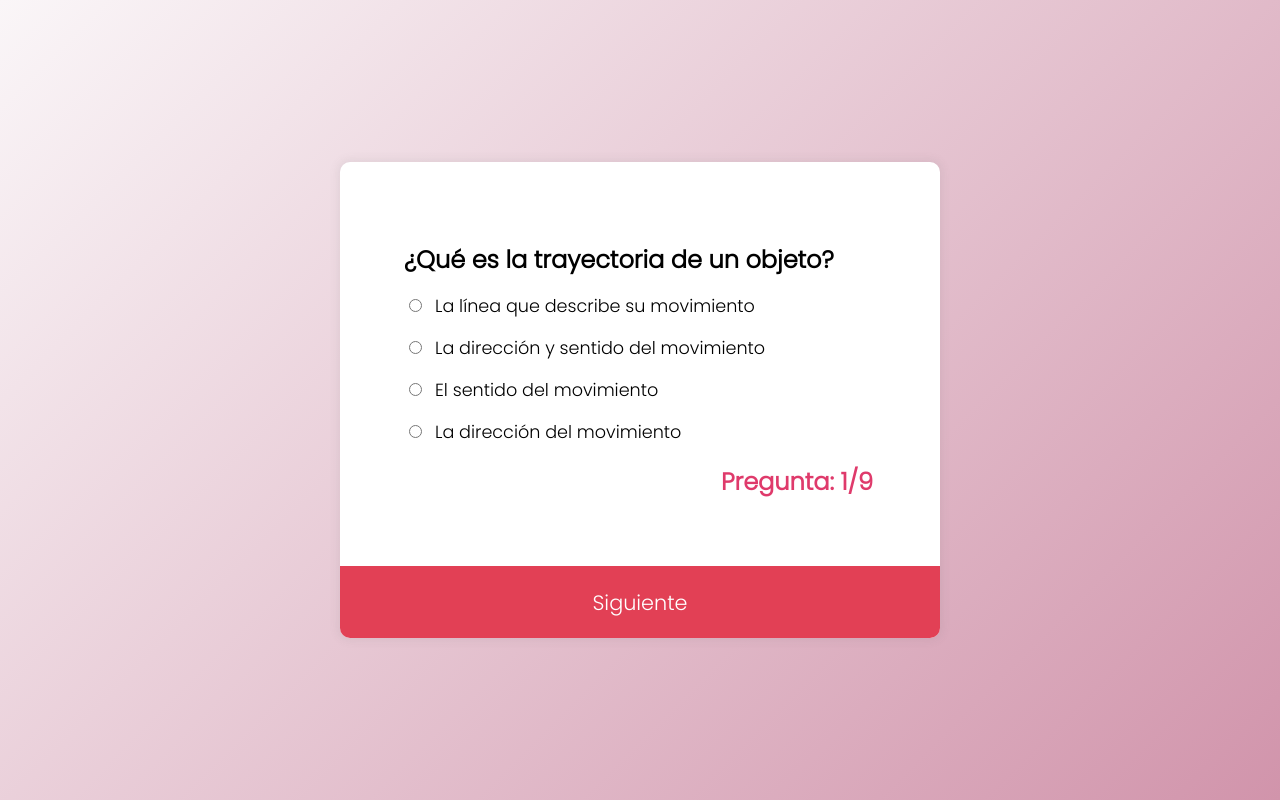
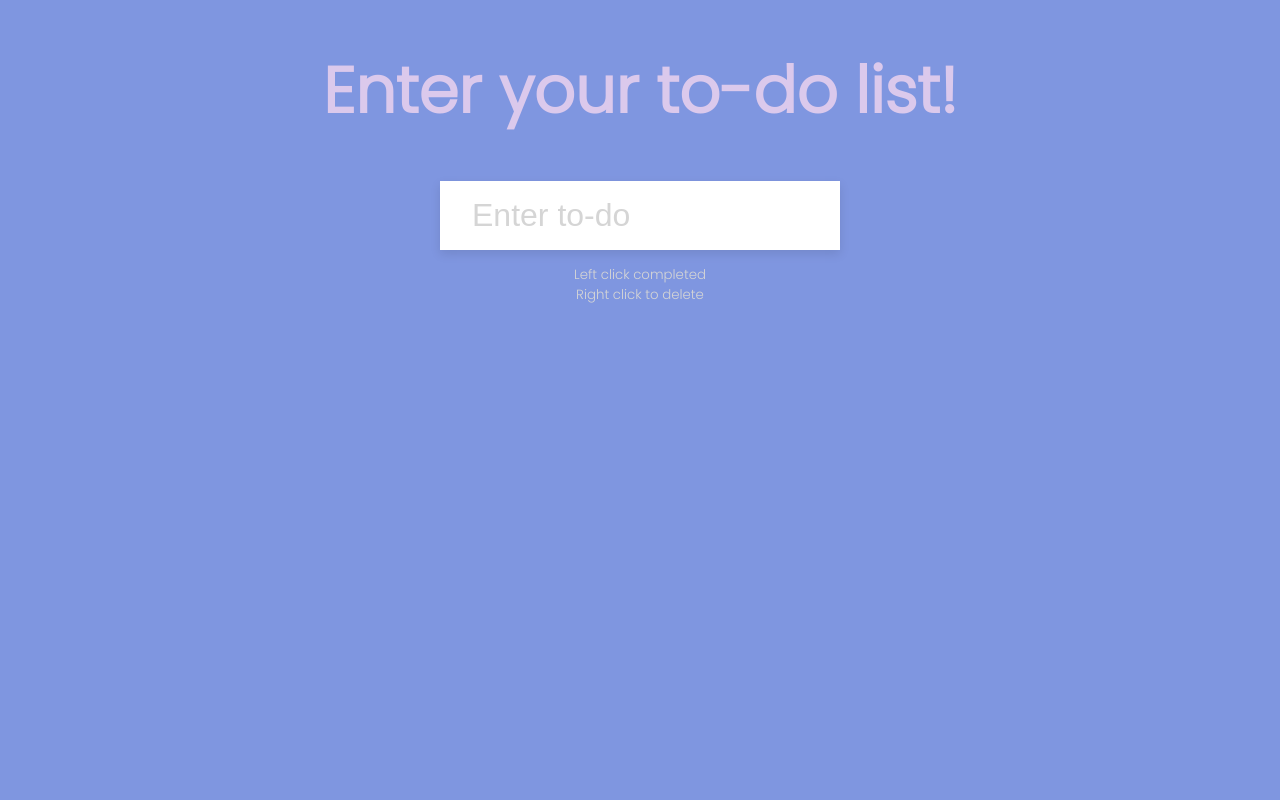
Before and after one commit to fsantoyo86/todo-list, a plain HTML site: page index.html in a window 1280 px wide. Drawn offline with Linux system fonts and the light colour scheme.

Commit message:
second commit

```diff
--- a/index.html
+++ b/index.html
@@ -4,23 +4,18 @@
     <meta charset="UTF-8">
     <meta http-equiv="X-UA-Compatible" content="IE=edge">
     <meta name="viewport" content="width=device-width, initial-scale=1.0">
-    <title>Quiz app</title>
-    <script src="script.js" defer></script>
+    <title>Todo-app</title>
+    <script src="scriptor.js" defer></script>
     <link rel="stylesheet" href="style.css">
 </head>
 <body>
-    <div class="quiz-container" id="quiz">
-        <div class="quiz-header">
-            <ul>
-                <h2 id="question">Question text</h2>
-                <li><input type="radio" id="a" name="answer" class="answer"><label id="a_text" for="a">Question</label></li>
-                <li><input type="radio" id="b" name="answer" class="answer"><label id="b_text" for="b">Question</label></li>
-                <li><input type="radio" id="c" name="answer" class="answer"><label id="c_text" for="c">Question</label></li>
-                <li><input type="radio" id="d" name="answer" class="answer"><label id="d_text" for="d">Question</label></li>
-            </ul>
-            <span id="contador" class="numero"></span>
-        </div>
-        <button id="submit">Siguiente</button>
-    </div>
+    <h1>Enter your to-do list!</h1>
+    <form id="form">
+        <input type="text" id="input" class="input" placeholder="Enter to-do" autocomplete="off">
+        <ul  class="todos" id="todos">
+        </ul>
+    </form>
+    <small>Left click completed
+    <br/>Right click to delete</small>
 </body>
 </html>
--- a/script.js
+++ /dev/null
@@ -1,142 +0,0 @@
-const quizData = [
-  {
-    question: "¿Qué es la trayectoria de un objeto?",
-    a: "La línea que describe su movimiento",
-    b: "La dirección y sentido del movimiento",
-    c: "El sentido del movimiento",
-    d: "La dirección del movimiento",
-    correct: "a",
-  },
-  {
-    question: "¿En qué unidad se mide la presión?",
-    a: "Pascales",
-    b: "Newton",
-    c: "Kg",
-    d: "m/s",
-    correct: "a",
-  },
-  {
-    question: "¿En qué unidad se mide el trabajo?",
-    a: "Pascales",
-    b: "Newton",
-    c: "Kg",
-    d: "Joule",
-    correct: "d",
-  },
-  {
-    question: "Una masa de kilogramo, ¿a qué peso equivale en newton?",
-    a: "6.3N",
-    b: "5.8N",
-    c: "7.2N",
-    d: "9.8N",
-    correct: "d",
-  },
-  {
-    question:
-      "¿Cuál de estas velocidades corresponde a los movimientos circulares?",
-    a: "Velocidad media",
-    b: "Velocidad de trayectoria",
-    c: "Velocidad angular",
-    d: "Velocidad lineal",
-    correct: "c",
-  },
-  {
-    question: "¿En qué unidad se mide la velocidad angular?",
-    a: "m/s",
-    b: "Newton",
-    c: "Rad/s",
-    d: "Km/h",
-    correct: "c",
-  },
-  {
-    question: "¿Qué es el módulo de un vector?",
-    a: "Su punto de inicio",
-    b: "La dirección en la que está orientado",
-    c: "El punto medio del vector",
-    d: "El valor de la magnitud que representa",
-    correct: "d",
-  },
-  {
-    question: "¿Cuál es el valor de la gravedad de la tierra?",
-    a: "9.8 m/s",
-    b: "9.8 m/s^2",
-    c: "10 m/s",
-    d: "10 m/s^2",
-    correct: "b",
-  },
-  {
-    question:
-      "La energía mecánica es la suma de dos energías, ¿cuáles son?",
-    a: "Energía cinética y energía hidraúlica",
-    b: "Energía cinética y energía eléctrica",
-    c: "Energía cinética y energía potencial",
-    d: "Energía cinética y energía de rozamiento",
-    correct: "c",
-  },
-];
-
-const questionEl = document.getElementById('question');
-const quiztag = document.getElementById('quiz')
-const a_text = document.getElementById('a_text');
-const b_text = document.getElementById('b_text');
-const c_text = document.getElementById('c_text');
-const d_text = document.getElementById('d_text');
-const submitBtn = document.getElementById('submit');
-
-
-let currentQuiz =0;
-let score =0;
-loadQuiz();
-
-function loadQuiz(){
-    const currentQuizData = quizData[currentQuiz];
-    questionEl.innerHTML=currentQuizData.question;
-    a_text.innerText = currentQuizData.a;
-    b_text.innerText = currentQuizData.b;
-    c_text.innerText = currentQuizData.c;
-    d_text.innerText = currentQuizData.d;
-
-    let muestra = currentQuiz +1;
-    document.getElementById('contador').innerHTML = 'Pregunta: '+muestra+'/'+quizData.length;
-}
-
-function getSelected(){
-
-    const answersEls = document.querySelectorAll('.answer');
-    let answer = undefined;
-
-    answersEls.forEach((answerEl)=>{
-        if(answerEl.checked){
-            answer = answerEl.id;
-        }
-    });
-    deselectAnswers();
-    return answer;
-}
-
-function deselectAnswers(){
-    const answersEls = document.querySelectorAll(".answer");
-    answersEls.forEach((answerEl)=>{
-        answerEl.checked = false;
-    })
-}
-
-submitBtn.addEventListener('click',()=>{
-    const answer = getSelected();
-
-    if(answer){
-        if(answer === quizData[currentQuiz].correct){
-            score++;
-        }
-        currentQuiz++;
-
-        if (currentQuiz < quizData.length) {
-          loadQuiz();
-        } else {
-            quiztag.innerHTML = `<h2 class="Result">Your score is <span>${score}/${quizData.length}</span> questions.</h2>`;
-        }
-    }
-
-
-
-});
--- /dev/null
+++ b/scriptor.js
@@ -0,0 +1,65 @@
+const form = document.getElementById('form');
+const input = document.getElementById('input');
+const todosUL = document.getElementById('todos');
+
+const todos = JSON.parse(localStorage.getItem('todos'));
+
+if(todos){
+  todos.forEach(todo=>{
+    addTodo(todo);
+
+  });
+}
+
+
+form.addEventListener('submit',(e)=>{
+  e.preventDefault();
+  addTodo();
+
+})
+
+function addTodo(todo){
+
+  let todoText = input.value;
+  if(todo){
+    todoText=todo.text;
+  }
+
+  if (todoText) {
+    const todoEl = document.createElement("li");
+    if(todo && todo.completed){
+      todoEl.classList.add('completed');
+    }
+    todoEl.innerText = todoText;
+
+    todoEl.addEventListener("click", () => {
+      todoEl.classList.toggle("completed");
+      update();
+    });
+
+    todoEl.addEventListener("contextmenu", (e) => {
+      e.preventDefault();
+      todoEl.remove();
+      update();
+    });
+    todosUL.appendChild(todoEl);
+    input.value = "";
+
+    update();
+  }
+}
+
+function update(){
+  const todosEl = document.querySelectorAll('li');
+
+  const todos=[];
+
+  todosEl.forEach(todoEl=>{
+    todos.push({
+      text: todoEl.innerText,
+      completed: todoEl.classList.contains('completed')
+    })
+  });
+
+  localStorage.setItem('todos',JSON.stringify(todos));
+}
--- a/style.css
+++ b/style.css
@@ -1,80 +1,67 @@
 @import url('https://fonts.googleapis.com/css2?family=Poppins:wght@300&display=swap');
 
+*{
+    box-sizing: border-box;
+}
 body{
-    background-color: #b8c6db;
-    background-image: linear-gradient(315deg,#d194ab 0%, #faf6f8 100%);
+    background-color: rgb(127, 150, 224);
     font-family: "Poppins", sans-serif;
+    color: 888;
     margin:0;
     display: flex;
+    flex-direction: column;
+    justify-items: center;
     align-items: center;
-    justify-content: center;
-    min-height: 100vh;
 }
 
-.numero{
-    color:rgb(223, 58, 107);
-    background-color: white;
-    font-weight: bold;
-    font-size: 24px;
-    display: flex;
-    justify-content: flex-end;
+h1{
+    color:rgb(219, 201, 236);
+    text-align: center;
+    font-size: 4rem;
 }
 
-span{
-    color: rgb(250, 242, 242);
-    background-color: rgb(245, 56, 56);
-    border-radius: 8px;
-    padding: 3px;
+form{
+    box-shadow: 0 4px 10px rgba(0,0,0,0.1);
+    max-width: 100%;
+    width: 400px;
+    margin: auto;
 }
 
-.quiz-container {
-    background-color: #fff;
-    border-radius: 10px;
-    box-shadow: 0 0 10px 2px rgba(100, 100, 100, 0.1);
-    overflow:hidden;
-    width:600px;
-    max-width: 100%;
+.input {
+    font-size: 2rem;
+    color: 888;
+    padding: 1rem 2rem;
+    display: block;
+    width: 100%;
+    border:none;
+}
+
+.input::placeholder{
+    color:#d5d5d5;
+}
+
+.todos{
+    background-color: white;
+    padding: 0;
+    margin: 0;
+    list-style-type:none;
+}
+
+.todos li{
+    border-top: 1px solid #e5e5e5;
+    font-size: 1.5rem;
+    padding: 1rem 2rem;
+    cursor:pointer;
 
 }
-label {
-    padding-left: 10px;
+
+.todos li.completed{
+    color: #b5b5b5;
+    text-decoration: line-through;
 }
-.quiz-header {
-    padding:4rem;
-}
-.Result{
-    padding: 10px;
+
+small{
+    color: #d5d5d5;
+    margin-top: 15px;
     text-align: center;
 }
-h2{
-    margin:0;
-}
-
-ul {
-    list-style-type:none;
-    padding:0;
-}
-ul li{
-    font-size: 1.1rem;
-    margin: 1rem 0;
-}
-
-ul li label {
-    cursor: pointer;
-}
-
-button{
-    background-color: #e24055;
-    border:none;
-    display: block;
-    padding: 2rem;
-    cursor:pointer;
-    color:white;
-    font-family: inherit;
-    font-size: 1.3rem;
-    width: 100%;
-    padding:1.3rem;
-}
-button:hover{
-    background-color: #bb3345;
-}
```
